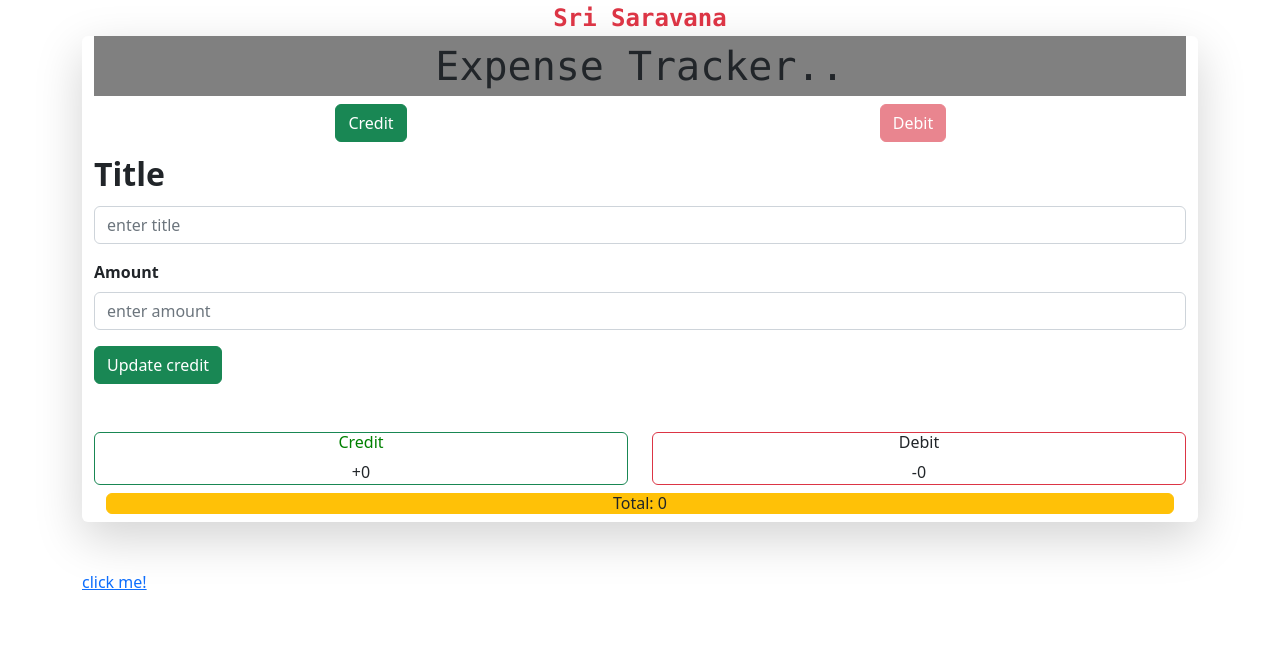
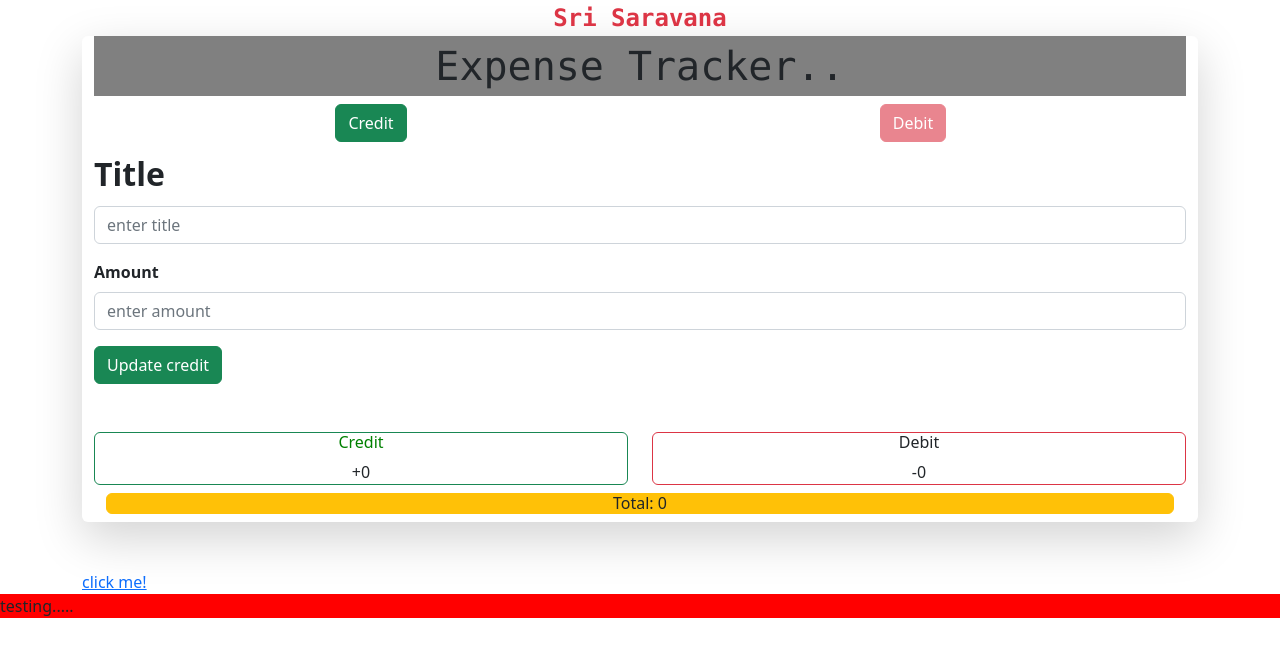
Before and after one commit to gokul-ceo/hssdataform, a React (Create React App) app: page / in a window 1280 px wide. Shown: the top 656 px of the page. Built offline with nearby package versions, Linux system fonts and the light colour scheme.

Commit message:
made change

```diff
--- a/src/component/form.jsx
+++ b/src/component/form.jsx
@@ -168,7 +168,7 @@ function handlesumbit(event){
 
   </div>
   <div style={ismobile&&design.mobilediv}>
-
+   testing.....
   </div>
   </>
 
```
